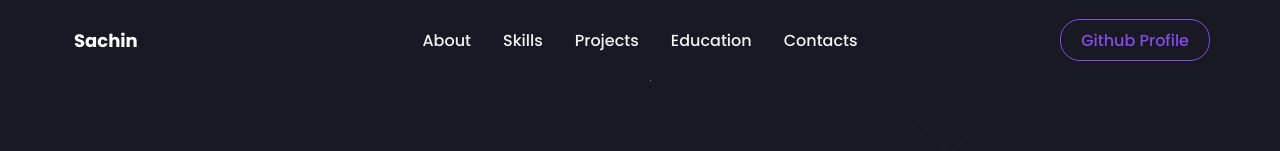
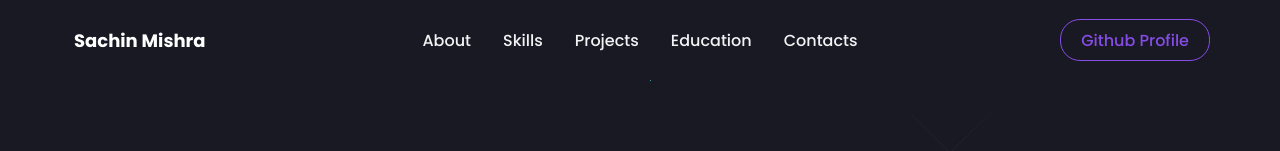
Before and after one commit to SachinKumarMishra87/SachinPortfolio, a React (Vite) app: page / in a window 1280 px wide. Shown: the top 151 px of the page. Built offline with nearby package versions, Linux system fonts and the light colour scheme.

Commit message:
correct name

```diff
--- a/src/components/Navbar/Navbar.jsx
+++ b/src/components/Navbar/Navbar.jsx
@@ -39,7 +39,7 @@ const Navbar = () => {
            onClick={"#about"}
           >
             <Sachin>
-            <Span>Sachin</Span>
+            <Span>Sachin Mishra</Span>
             </Sachin>
           </a>
         </NavLogo>
```
